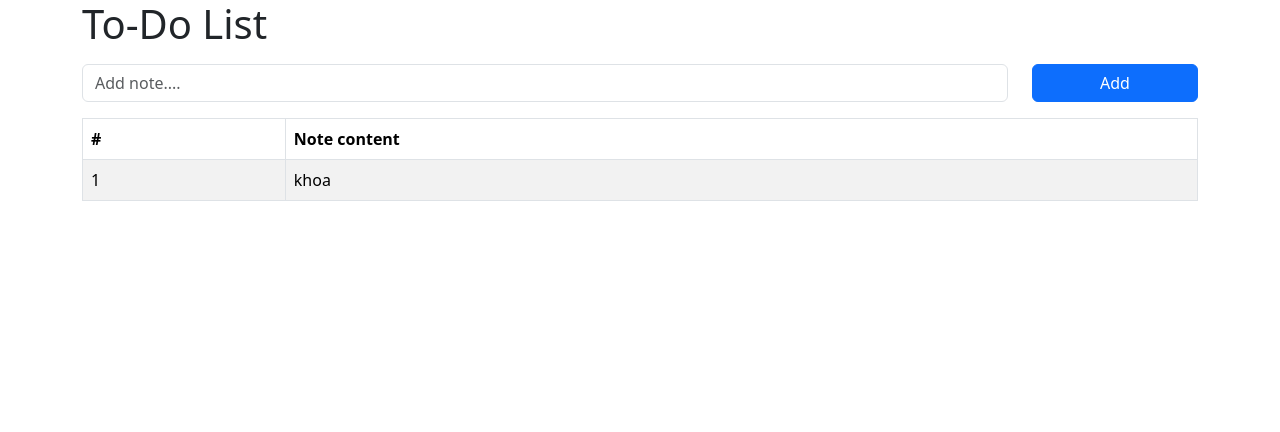
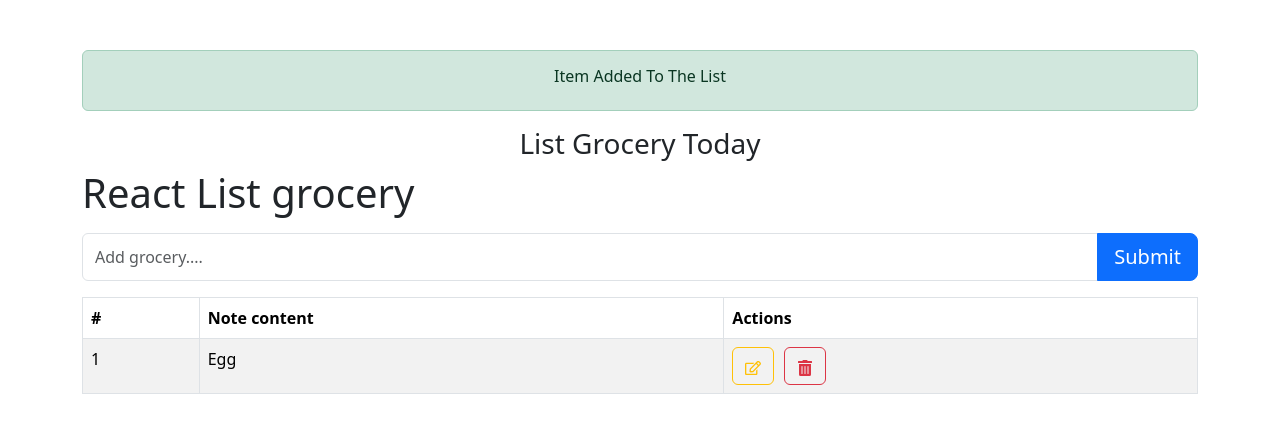
Before and after one commit to trinhleanhkhoa1999/practice-react, a React (Create React App) app: page / in a window 1280 px wide. Shown: the top 432 px of the page. Built offline with nearby package versions, Linux system fonts and the light colour scheme.

Commit message:
practice add list grocery

```diff
--- a/package.json
+++ b/package.json
@@ -13,6 +13,7 @@
     "react": "^18.2.0",
     "react-bootstrap": "^2.8.0",
     "react-dom": "^18.2.0",
+    "react-icons": "^4.10.1",
     "react-scripts": "5.0.1",
     "web-vitals": "^2.1.4"
   },
--- a/src/App.js
+++ b/src/App.js
@@ -1,8 +1,14 @@
 import React, { useState } from "react";
-import AddNotes from "./components/AddNotes";
+// import AddNotes from "./components/AddNotes";
+import AddList from "./components/AddList";
 
 function App() {
-  return <AddNotes />;
+  return (
+    <div style={{ marginTop: "50px" }}>
+      {/* <AddNotes /> */}
+      <AddList />
+    </div>
+  );
 }
 
 export default App;
--- /dev/null
+++ b/src/components/AddList/index.jsx
@@ -0,0 +1,90 @@
+import { useState } from "react";
+import Form from "react-bootstrap/Form";
+import Button from "react-bootstrap/Button";
+import Table from "react-bootstrap/Table";
+import Container from "react-bootstrap/Container";
+import { Col, Row } from "react-bootstrap";
+import Alert from "react-bootstrap/Alert";
+import InputGroup from "react-bootstrap/InputGroup";
+import { FaRegEdit, FaTrashAlt } from "react-icons/fa";
+
+const AddList = () => {
+  const [listItem, setListItem] = useState(["Egg"]);
+  const [text, setText] = useState("");
+
+  const handleOnClick = () => {
+    setListItem([...listItem, text]);
+    setText("");
+  };
+  return (
+    <Container>
+      <Alert variant="success">
+        <h6>
+          <Row className="justify-content-md-center">
+            Item Added To The List
+          </Row>
+        </h6>
+      </Alert>
+      <div className="d-flex justify-content-center">
+        <h3>List Grocery Today</h3>
+      </div>
+      <Form>
+        <Form.Group className="mb-3">
+          <Form.Label>
+            <h1>React List grocery</h1>
+          </Form.Label>
+          <Row>
+            <InputGroup>
+              <Form.Control
+                type="text"
+                placeholder="Add grocery...."
+                value={text}
+                onChange={(e) => setText(e.target.value)}
+              />
+              <Button
+                variant="primary"
+                type="button"
+                size="lg"
+                onClick={handleOnClick}
+              >
+                Submit
+              </Button>
+            </InputGroup>
+          </Row>
+        </Form.Group>
+      </Form>
+      <Table striped bordered hover>
+        <thead>
+          <tr>
+            <th>#</th>
+            <th>Note content</th>
+            <th>Actions</th>
+          </tr>
+        </thead>
+        <tbody>
+          {listItem &&
+            listItem.map((item, index) => {
+              return (
+                <tr>
+                  <td>{index + 1}</td>
+                  <td>{item}</td>
+                  <td>
+                    <Button
+                      variant="outline-warning"
+                      style={{ marginRight: "10px" }}
+                    >
+                      <FaRegEdit />
+                    </Button>
+                    <Button variant="outline-danger">
+                      <FaTrashAlt />
+                    </Button>
+                  </td>
+                </tr>
+              );
+            })}
+        </tbody>
+      </Table>
+    </Container>
+  );
+};
+export default AddList;
```
Also changed, not shown: 1 other file (tests, documents, lock files or other folders).
